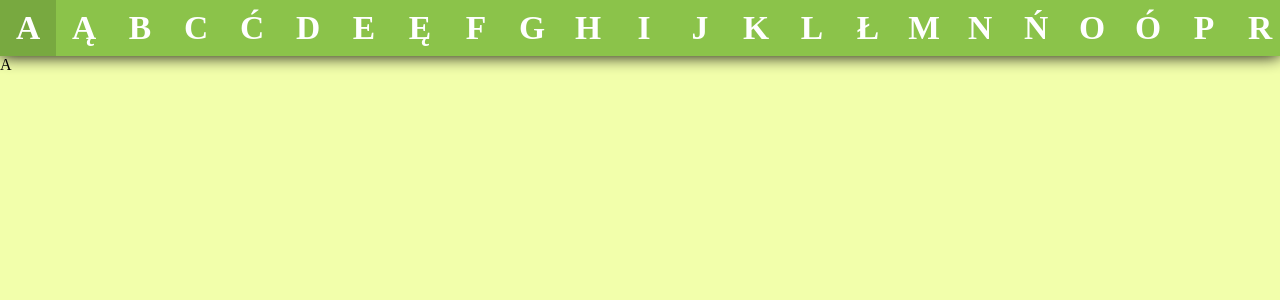
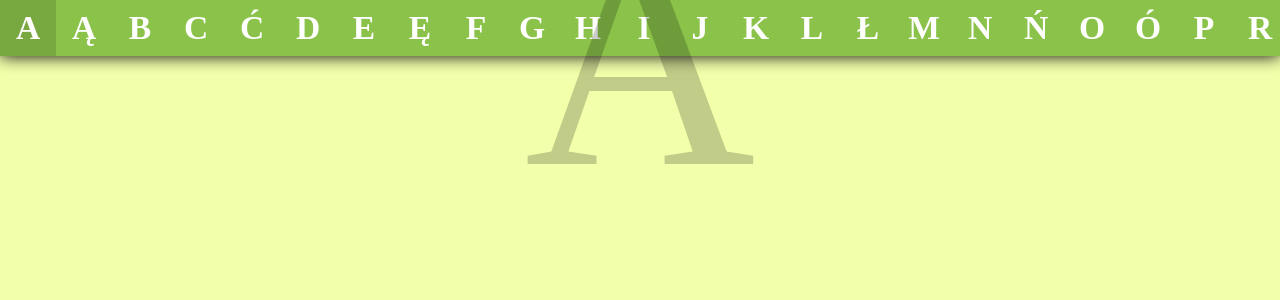
Before and after one commit to MichaelB-pl/project-mcqueen-vue, a Vue app: page /#/alphabet in a window 1280 px wide. Shown: the top 300 px of the page. Built offline with nearby package versions, Linux system fonts and the light colour scheme.

Commit message:
main space

```diff
--- a/src/components/alphabet/main-space/MainSpace.vue
+++ b/src/components/alphabet/main-space/MainSpace.vue
@@ -1,6 +1,9 @@
 <template>
-    <div>
-        {{letters[letterIndex]}}
+    <div class="main-space">
+        <div class="background-letter noselect">
+            {{letters[letterIndex]}}
+        </div>
+        <img/>
     </div>
 </template>
 
--- a/src/components/alphabet/main-space/main-space.css
+++ b/src/components/alphabet/main-space/main-space.css
@@ -0,0 +1,41 @@
+.main-space {
+    width: 100%;
+    height: calc(var(--alphabeth-dp) * 5);
+    position: relative;
+    z-index: 1;
+    display: flex;
+    flex-flow: column nowrap;
+    justify-content: center;
+    align-items: center;
+    transition: height var(--transition-duration);
+}
+
+.background-letter {
+    width: 100%;
+    height: 100%;
+    color: #0003;
+    position: absolute;
+    font-size: 40vmin;
+    z-index: 2;
+    display: flex;
+    flex-flow: column nowrap;
+    justify-content: center;
+    align-items: center;
+}
+
+.main-space>img {
+    max-width: 90%;
+    max-height: 90%;
+    z-index: 3;
+}
+
+@media screen and (orientation:landscape) {
+    .main-space {
+        height: calc(var(--alphabeth-dp) * 6);
+    }
+    @media(max-height: 480px) {
+        .main-space {
+            height: calc(var(--alphabeth-dp) * 6 + var(--bar-size) * 0.2);
+        }
+    }
+}
```
